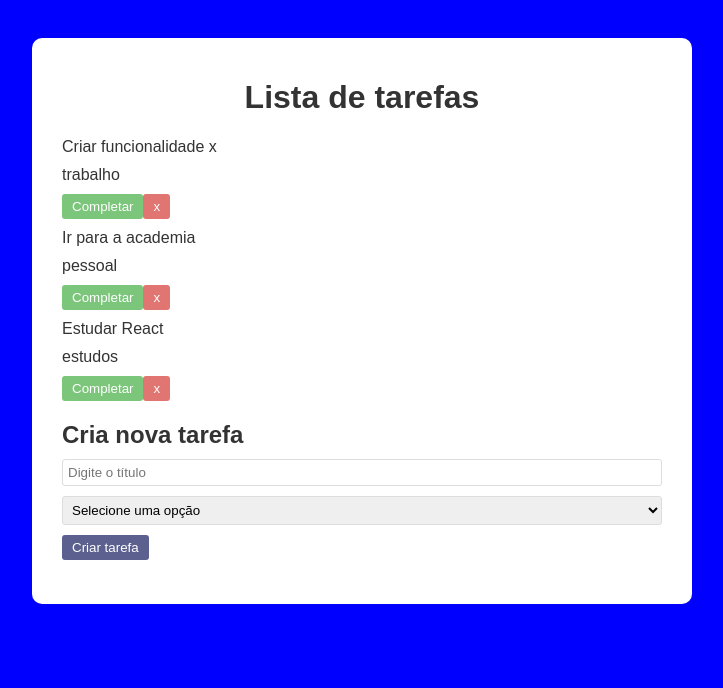
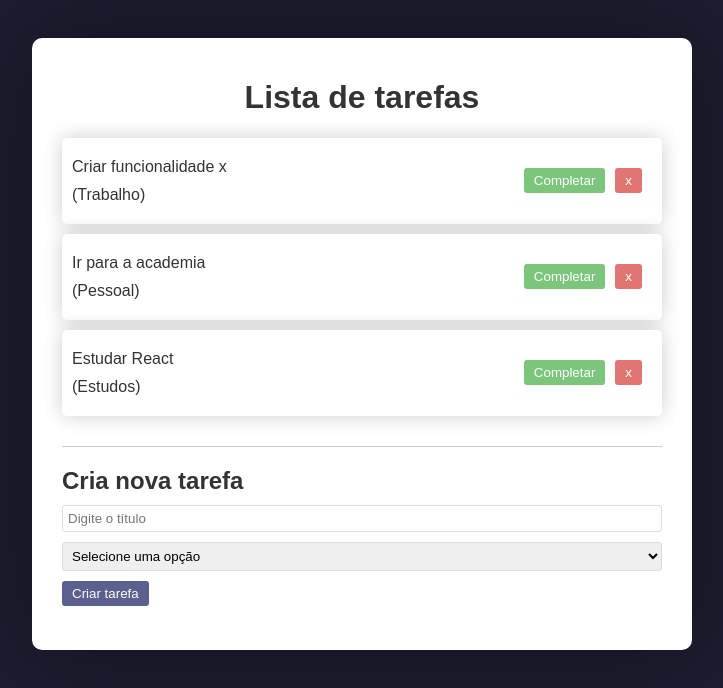
Before and after one commit to MatheusDamascenoRocha/Lista-de-tarefas, a React (Vite) app in the folder listaTarefa/: page / in a window 1280 px wide. Shown: the top 688 px of the page, without its empty margins (278-1001 px from the left). Built offline with nearby package versions, Linux system fonts and the light colour scheme.

Commit message:
refactor: css

```diff
--- a/listaTarefa/src/App.css
+++ b/listaTarefa/src/App.css
@@ -7,7 +7,7 @@ html{
 }
 body{
   font-family: Arial;
-  background: blue;
+  background: #1c1e30;
   padding: 30px;
   color: #333;
 }
@@ -17,6 +17,7 @@ body{
   margin: 0 auto 300px;
   padding: 20px 30px;
   border-radius: 10px;
+  box-shadow: 0 0 100px rgba(0,0,0,0.4);
 }
 h1{
   text-align: center;
@@ -39,9 +40,25 @@ button{
   cursor: pointer;
   opacity: .8;
   transition: 0.3s;
+  margin-right: 10px;
 }
 button:hover{
   opacity: 1;
+}
+.todo-list{
+  margin-bottom: 20px;
+  padding-bottom: 20px;
+  border-bottom: 1px solid #5555554e;
+}
+.todo{
+  background-color: #FFF;
+  box-shadow: 0 0 20px rgba(0,0,0,0.2);
+  padding: 10px;
+  margin-bottom: 10px;
+  border-radius: 5px;
+  display: flex;
+  justify-content: space-between;
+  align-items: center;
 }
 .complete{
   background-color: #5cb85c;
--- a/listaTarefa/src/App.jsx
+++ b/listaTarefa/src/App.jsx
@@ -8,19 +8,19 @@ function App() {
     {
       id: 1,
       text: "Criar funcionalidade x",
-      categoria: "trabalho",
+      categoria: "(Trabalho)",
       isCompleted: false,
     },
     {
       id: 2,
       text: "Ir para a academia",
-      categoria: "pessoal",
+      categoria: "(Pessoal)",
       isCompleted: true,
     },
     {
       id: 3,
       text: "Estudar React",
-      categoria: "estudos",
+      categoria: "(Estudos)",
       isCompleted: false,
     },
 
--- a/listaTarefa/src/components/todoForm.jsx
+++ b/listaTarefa/src/components/todoForm.jsx
@@ -18,9 +18,9 @@ const todoForm = ({addTodo}) => {
                 <input type="text" value={value} placeholder="Digite o título" onChange={(e) => setValue(e.target.value)}/>
                 <select value={categoria} onChange={(e) => setCategoria(e.target.value)}>
                     <option value="">Selecione uma opção</option>
-                    <option value="Trabalho">Trabalho</option>
-                    <option value="Pessoal">Pessoal</option>
-                    <option value="Estudos">Estudos</option>
+                    <option value="(Trabalho)">Trabalho</option>
+                    <option value="(Pessoal)">Pessoal</option>
+                    <option value="(Estudos)">Estudos</option>
                 </select>
                 <button type="submit">Criar tarefa</button>
             </form>
```
